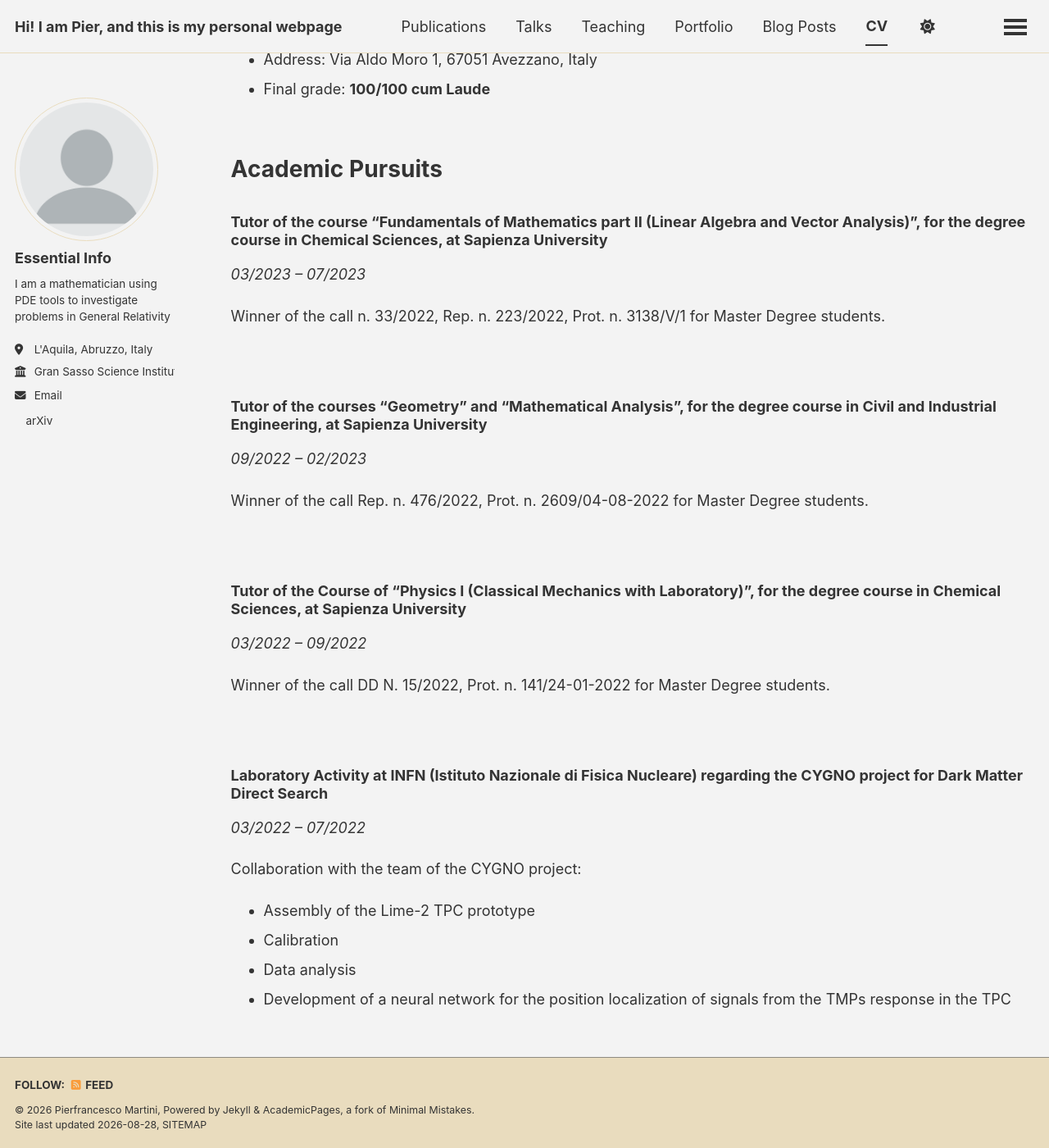
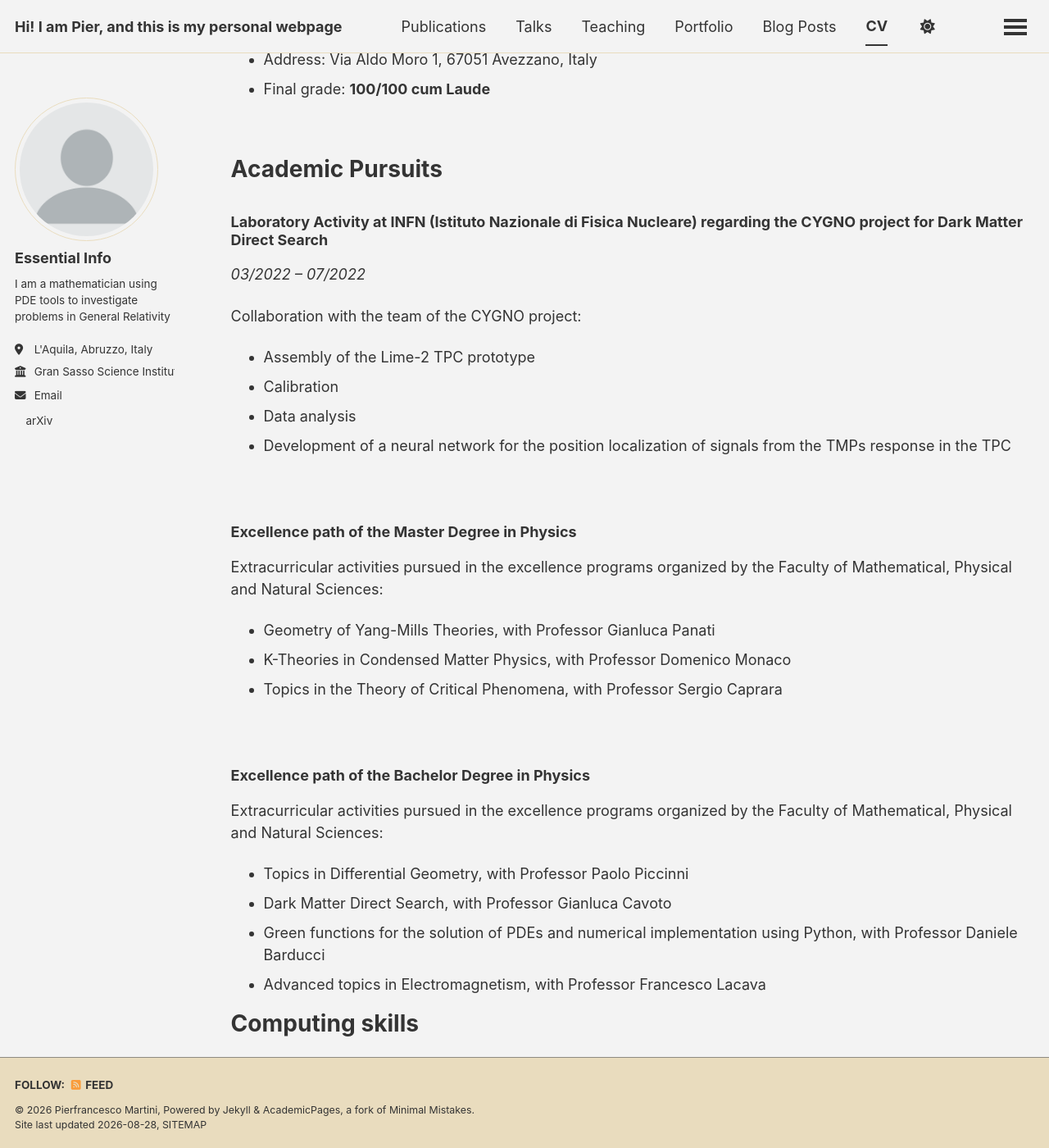
Before and after one commit to pepemartini99/pepemartini99.github.io, a Jekyll site: the page built from _pages/cv.md, in a window 1280 px wide and 1400 px high, scrolled down 1815 px. Shown: the whole window at 82% size. Built offline with Jekyll 4.4.1, drawn with Linux system fonts in a browser that asks for light colours; a style sheet for code colours, icons or effects is not loaded.

Commit message:
Remove tutoring experience from CV
Removed tutoring experience details for various courses at Sapienza University.

```diff
--- a/_pages/cv.md
+++ b/_pages/cv.md
@@ -82,26 +82,6 @@ Website: https://www.uniroma1.it/it/pagina-strutturale/home
 Academic Pursuits
 ======
 
-### Tutor of the course "Fundamentals of Mathematics part II (Linear Algebra and Vector Analysis)", for the degree course in Chemical Sciences, at Sapienza University
-*03/2023 – 07/2023*
-
-Winner of the call n. 33/2022, Rep. n. 223/2022, Prot. n. 3138/V/1 for Master Degree students.
-
-<br>
-
-### Tutor of the courses "Geometry" and "Mathematical Analysis", for the degree course in Civil and Industrial Engineering, at Sapienza University
-*09/2022 – 02/2023*
-
-Winner of the call Rep. n. 476/2022, Prot. n. 2609/04-08-2022 for Master Degree students.
-
-<br>
-
-### Tutor of the Course of "Physics I (Classical Mechanics with Laboratory)", for the degree course in Chemical Sciences, at Sapienza University
-*03/2022 – 09/2022*
-
-Winner of the call DD N. 15/2022, Prot. n. 141/24-01-2022 for Master Degree students.
-
-<br>
 
 ### Laboratory Activity at INFN (Istituto Nazionale di Fisica Nucleare) regarding the CYGNO project for Dark Matter Direct Search
 *03/2022 – 07/2022*
```
